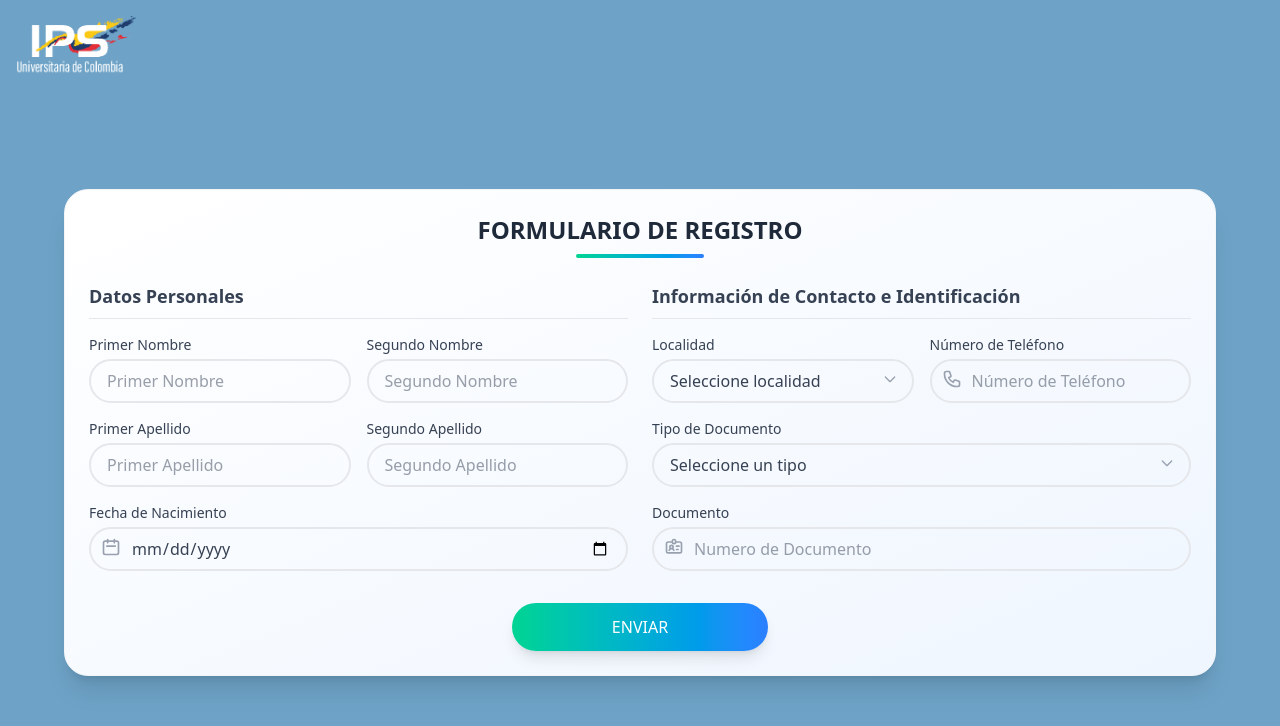
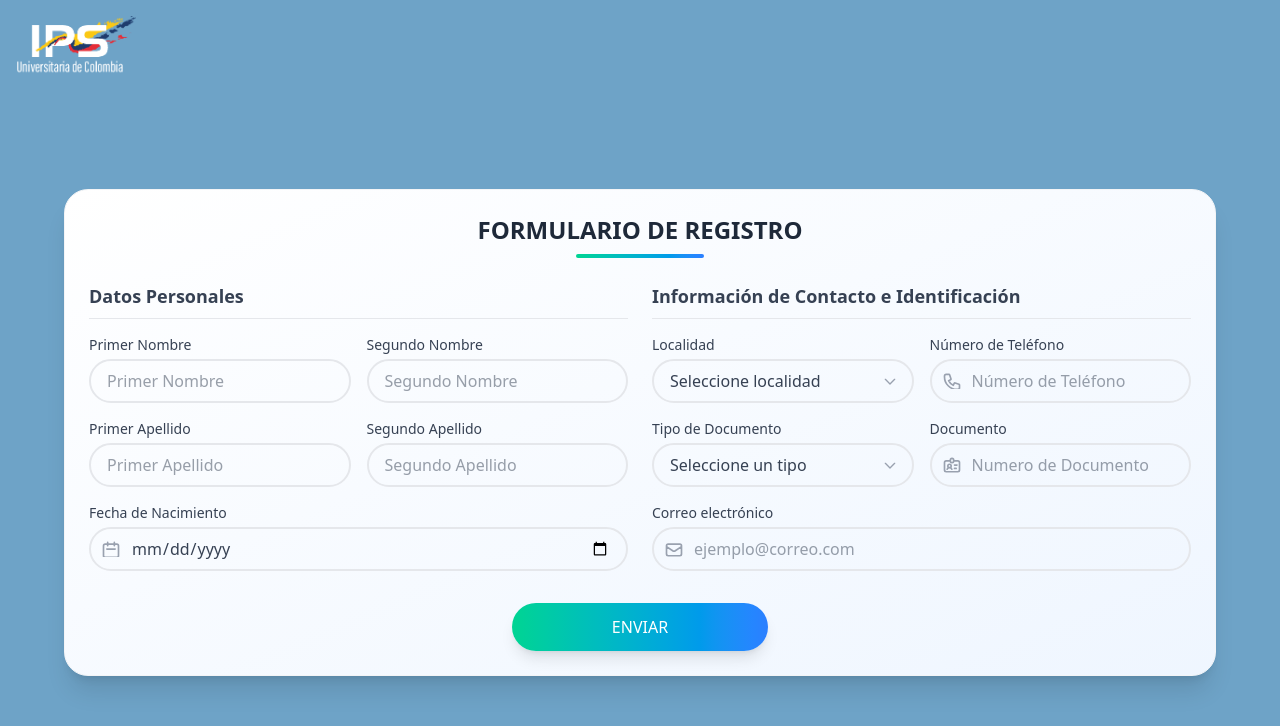
Before and after one commit to Albarracin-sg/IPS, a React (Vite) app in the folder Frontend/: page /registro in a window 1280 px wide. Shown: the top 726 px of the page. Built offline with nearby package versions, Linux system fonts and the light colour scheme.

Commit message:
centrado de icons en regitro

```diff
--- a/Frontend/src/UsuarioQR/components/Register/registro.jsx
+++ b/Frontend/src/UsuarioQR/components/Register/registro.jsx
@@ -98,7 +98,7 @@ const RegisterForm = () => {
               />
               {/* Ícono de calendario */}
               <div className="absolute left-3 top-2.5 text-gray-400">
-                <svg xmlns="http://www.w3.org/2000/svg" className="h-5 w-5" fill="none" viewBox="0 0 24 24" stroke="currentColor">
+                <svg xmlns="http://www.w3.org/2000/svg" className="h-5 w-5" fill="none" viewBox="0 -3.5 24 24" stroke="currentColor">
                   <path strokeLinecap="round" strokeLinejoin="round" strokeWidth={2} d="M8 7V3m8 4V3m-9 8h10M5 21h14a2 2 0 002-2V7a2 2 0 00-2-2H5a2 2 0 00-2 2v12a2 2 0 002 2z" />
                 </svg>
               </div>
@@ -149,7 +149,7 @@ const RegisterForm = () => {
                 </select>
                 {/* Ícono de flecha personalizado para el select */}
                 <div className="absolute right-4 top-3 text-gray-400">
-                  <svg xmlns="http://www.w3.org/2000/svg" className="h-4 w-4" fill="none" viewBox="0 0 24 24" stroke="currentColor">
+                  <svg xmlns="http://www.w3.org/2000/svg" className="h-4 w-4" fill="none" viewBox="0 -3.5 24 24" stroke="currentColor">
                     <path strokeLinecap="round" strokeLinejoin="round" strokeWidth={2} d="M19 9l-7 7-7-7" />
                   </svg>
                 </div>
@@ -174,13 +174,16 @@ const RegisterForm = () => {
                 />
                 {/* Ícono de teléfono posicionado a la izquierda */}
                 <div className="absolute left-3 top-2.5 text-gray-400">
-                  <svg xmlns="http://www.w3.org/2000/svg" className="h-5 w-5" fill="none" viewBox="0 0 24 24" stroke="currentColor">
+                  <svg xmlns="http://www.w3.org/2000/svg" className="h-5 w-5" fill="none" viewBox="0 -3.5 24 24" stroke="currentColor">
                     <path strokeLinecap="round" strokeLinejoin="round" strokeWidth={2} d="M3 5a2 2 0 012-2h3.28a1 1 0 01.948.684l1.498 4.493a1 1 0 01-.502 1.21l-2.257 1.13a11.042 11.042 0 005.516 5.516l1.13-2.257a1 1 0 011.21-.502l4.493 1.498a1 1 0 01.684.949V19a2 2 0 01-2 2h-1C9.716 21 3 14.284 3 6V5z" />
                   </svg>
                 </div>
               </div>
             </div>
           </div>
+
+          {/* Sección de localidad y teléfono */}
+          <div className="grid grid-cols-1 sm:grid-cols-2 gap-4">
 
           {/* Sección tipo de documento con menú desplegable */}
           <div>
@@ -204,7 +207,7 @@ const RegisterForm = () => {
               </select>
               {/* Ícono de flecha personalizado para el select */}
               <div className="absolute right-4 top-3 text-gray-400">
-                <svg xmlns="http://www.w3.org/2000/svg" className="h-4 w-4" fill="none" viewBox="0 0 24 24" stroke="currentColor">
+                <svg xmlns="http://www.w3.org/2000/svg" className="h-4 w-4" fill="none" viewBox="0 -3.5 24 24" stroke="currentColor">
                   <path strokeLinecap="round" strokeLinejoin="round" strokeWidth={2} d="M19 9l-7 7-7-7" />
                 </svg>
               </div>
@@ -228,8 +231,34 @@ const RegisterForm = () => {
               />
               {/* Ícono de documento de identidad */}
               <div className="absolute left-3 top-2.5 text-gray-400">
-                <svg xmlns="http://www.w3.org/2000/svg" className="h-5 w-5" fill="none" viewBox="0 0 24 24" stroke="currentColor">
+                <svg xmlns="http://www.w3.org/2000/svg" className="h-5 w-5" fill="none" viewBox="0 -3.5 24 24" stroke="currentColor">
                   <path strokeLinecap="round" strokeLinejoin="round" strokeWidth={2} d="M10 6H5a2 2 0 00-2 2v9a2 2 0 002 2h14a2 2 0 002-2V8a2 2 0 00-2-2h-5m-4 0V5a2 2 0 114 0v1m-4 0a2 2 0 104 0m-5 8a2 2 0 100-4 2 2 0 000 4zm0 0c1.306 0 2.417.835 2.83 2M9 14a3.001 3.001 0 00-2.83 2M15 11h3m-3 4h2" />
+                </svg>
+              </div>
+            </div>
+          </div>
+          </div>
+
+          {/* Campo para correo con ícono */}
+          <div>
+            <label htmlFor="email" className="block text-sm font-medium text-gray-700 mb-1">
+              Correo electrónico
+            </label>
+            <div className="relative">
+              {/* Input para correo electrónico con ícono */}
+              <input
+                type="email"
+                name="email"
+                id="email"
+                placeholder="ejemplo@correo.com"
+                autoComplete="email"
+                className="w-full pl-10 pr-4 py-2 border-2 border-gray-200 rounded-full focus:outline-none focus:border-blue-500 transition-colors text-gray-700"
+                required
+              />
+              {/* Ícono de correo electrónico */}
+              <div className="absolute left-3 top-2.5 text-gray-400">
+                <svg xmlns="http://www.w3.org/2000/svg" className="h-5 w-5" fill="none" viewBox="0 -3.5 24 24" stroke="currentColor">
+                  <path strokeLinecap="round" strokeLinejoin="round" strokeWidth={2} d="M3 8l7.89 5.26a2 2 0 002.22 0L21 8M5 19h14a2 2 0 002-2V7a2 2 0 00-2-2H5a2 2 0 00-2 2v10a2 2 0 002 2z" />
                 </svg>
               </div>
             </div>
```
